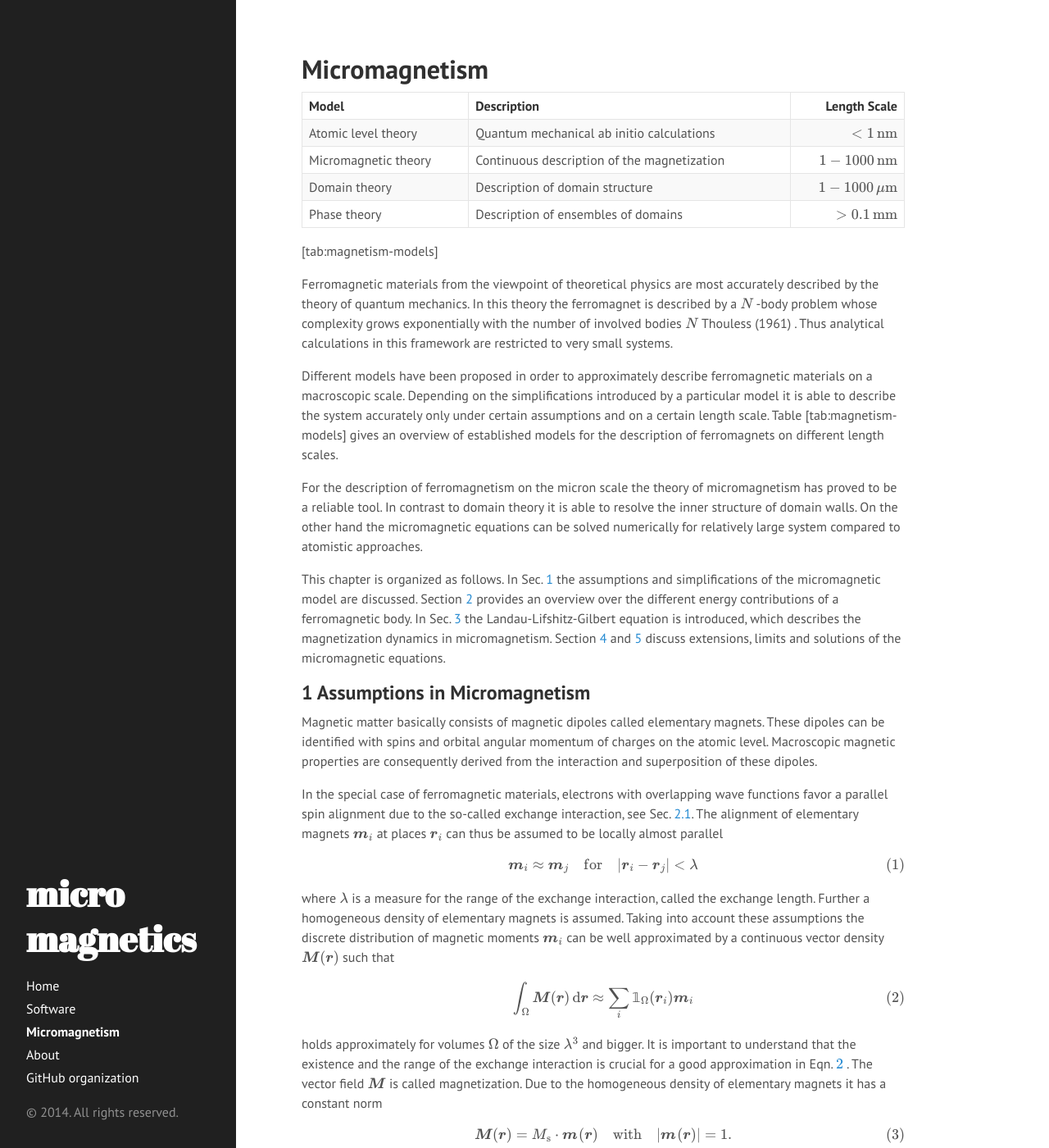
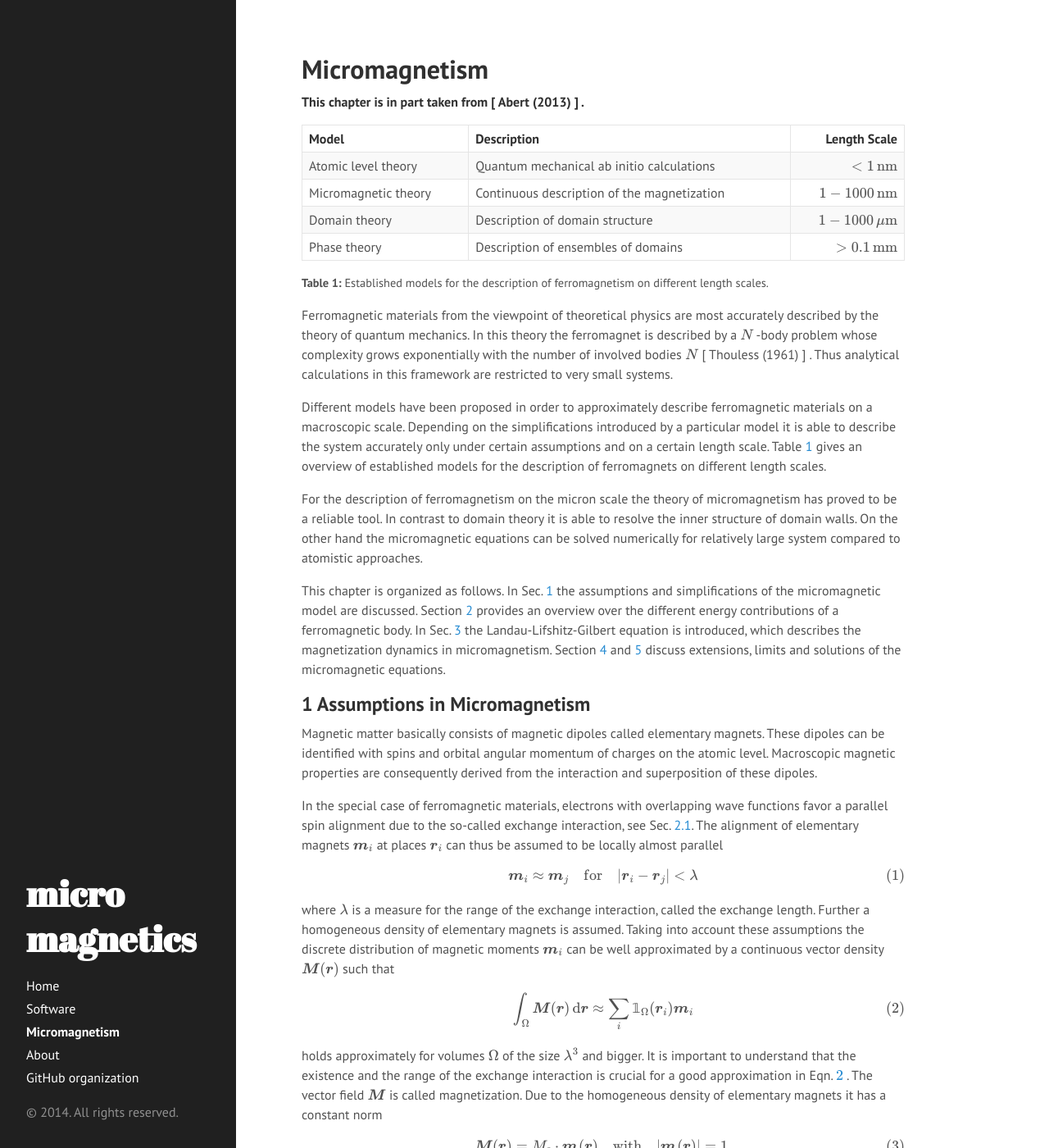
Before and after one commit to micromagnetics/micromagnetics.github.io, a Jekyll site: the page built from micromagnetism.html, in a window 1280 px wide and 1400 px high. Shown: the whole window at 82% size. Built offline with Jekyll 4.4.1, drawn with Linux system fonts in a browser that asks for light colours; Markdown is read by kramdown in place of the engine named in the settings; formulas are drawn with MathJax 3; some of the changed text lies outside the part shown.

Commit message:
finalize micromagnetism page

```diff
--- a/micromagnetism.html
+++ b/micromagnetism.html
@@ -4,7 +4,16 @@ title: Micromagnetism
 position: 2
 ---
 {% raw %}
-<table>
+<p>
+ <strong>
+  This chapter is in part taken from
+  <span class="citation" data-cites="abert_thesis">
+   Abert (2013)
+  </span>
+  .
+ </strong>
+</p>
+<table id="tab-magnetism-models">
  <thead>
   <tr class="header">
    <th style="text-align: left;">
@@ -79,8 +88,11 @@ position: 2
   </tr>
  </tbody>
 </table>
-<p>
- [tab:magnetism-models]
+<p class="caption">
+ <span class="label">
+  Table 1:
+ </span>
+ Established models for the description of ferromagnetism on different length scales.
 </p>
 <p>
  Ferromagnetic materials from the viewpoint of theoretical physics are most accurately described by the theory of quantum mechanics. In this theory the ferromagnet is described by a
@@ -97,7 +109,7 @@ position: 2
  . Thus analytical calculations in this framework are restricted to very small systems.
 </p>
 <p>
- Different models have been proposed in order to approximately describe ferromagnetic materials on a macroscopic scale. Depending on the simplifications introduced by a particular model it is able to describe the system accurately only under certain assumptions and on a certain length scale. Table [tab:magnetism-models] gives an overview of established models for the description of ferromagnets on different length scales.
+ Different models have been proposed in order to approximately describe ferromagnetic materials on a macroscopic scale. Depending on the simplifications introduced by a particular model it is able to describe the system accurately only under certain assumptions and on a certain length scale. Table <a href="#tab-magnetism-models">1</a> gives an overview of established models for the description of ferromagnets on different length scales.
 </p>
 <p>
  For the description of ferromagnetism on the micron scale the theory of micromagnetism has proved to be a reliable tool. In contrast to domain theory it is able to resolve the inner structure of domain walls. On the other hand the micromagnetic equations can be solved numerically for relatively large system compared to atomistic approaches.
@@ -561,7 +573,7 @@ position: 2
  <span class="label">
   Figure 1:
  </span>
- Sketch of the limiting procedure used for the derivation of the boundary term in the integral solution of the scalar potential. The discontinuity of the magnetization across the sample boundary \partial \Omega is smoothed out in a region \Omega_{\text{d}} surrounding the sample.
+ Sketch of the limiting procedure used for the derivation of the boundary term in the integral solution of the scalar potential. The discontinuity of the magnetization across the sample boundary <span class="math">\(\partial \Omega\)</span> is smoothed out in a region <span class="math">\(\Omega_{\text{d}}\)</span> surrounding the sample.
 </p>
 <p>
  In this case the solution of Eqn.
@@ -1454,7 +1466,7 @@ position: 2
  <span class="label">
   Figure 3:
  </span>
- A so-called Gaussian pillbox \Omega_{\text{p}} on the outer boundary of the sample \Omega. The discontinuity of the magnetization \boldsymbol{m} across the sample boundary \partial \Omega is smoothed out within the pillbox, as sketched on the right-hand side. Properties of the discontinuous system are obtained by considering the limit d \rightarrow 0.
+ A so-called Gaussian pillbox <span class="math">\(\Omega_{\text{p}}\)</span> on the outer boundary of the sample <span class="math">\(\Omega\)</span>. The discontinuity of the magnetization <span class="math">\(\boldsymbol{m}\)</span> across the sample boundary <span class="math">\(\partial \Omega\)</span> is smoothed out within the pillbox, as sketched on the right-hand side. Properties of the discontinuous system are obtained by considering the limit <span class="math">\(d \rightarrow 0\)</span>.
 </p>
 <p>
  Due to the first derivate in time the Landau-Lifshitz-Gilbert equation is an initial value problem. In order to find a solution
@@ -1821,6 +1833,9 @@ position: 2
  The Landau-Lifshitz-Gilbert equation with effective field contributions as introduced in the preceding sections is a non-linear partial differential equation in space and time. Apart from some simplified edge cases the arising system of equations cannot be solved analytically. This work is dedicated to the numerical solution of the micromagnetic equations. In the following chapters the discrete solution of the different subproblems is discussed in detail. An overview over existing methods is given and novel methods are introduced. Finally the open-source finite-element micromagnetic simulation code magnum.fe is presented.
 </p>
 <div class="references">
+ <p>
+  Abert, C. 2013. “Discrete Mathematical Concepts in Micromagnetic Computations.” PhD thesis, University of Hamburg.
+ </p>
  <p>
   Alouges, F., and A. Soyeur. 1992. “On Global Weak Solutions for Landau-Lifshitz Equations: Existence and Nonuniqueness.”
   <em>
--- a/public/css/custom.css
+++ b/public/css/custom.css
@@ -1,12 +1,29 @@
 p.figure img {
   display: block;
-  margin: 0 auto;
+  margin: 1.5em auto;
 }
 
 p.figure {
   font-size: 0.9em;
+  margin-bottom: 2em;
 }
 
 p.figure span.label {
   font-weight: bold;
 }
+
+p.caption {
+  font-size: 0.9em;
+}
+
+p.caption span.label {
+  font-weight: bold;
+}
+
+span.citation:before {
+  content: "["
+}
+
+span.citation:after {
+  content: "]"
+}
```
